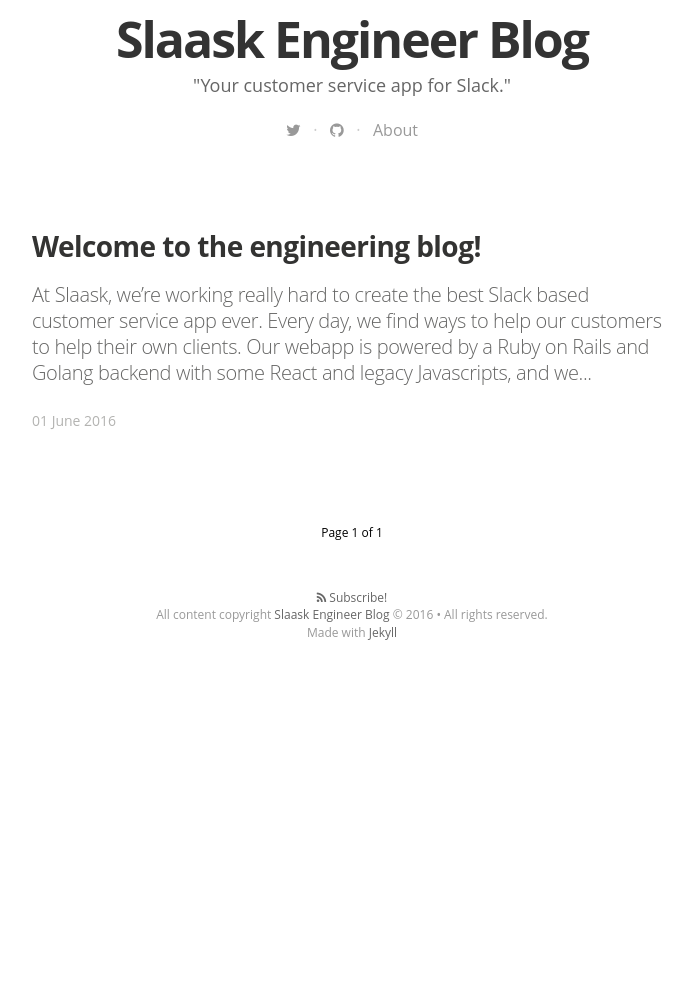
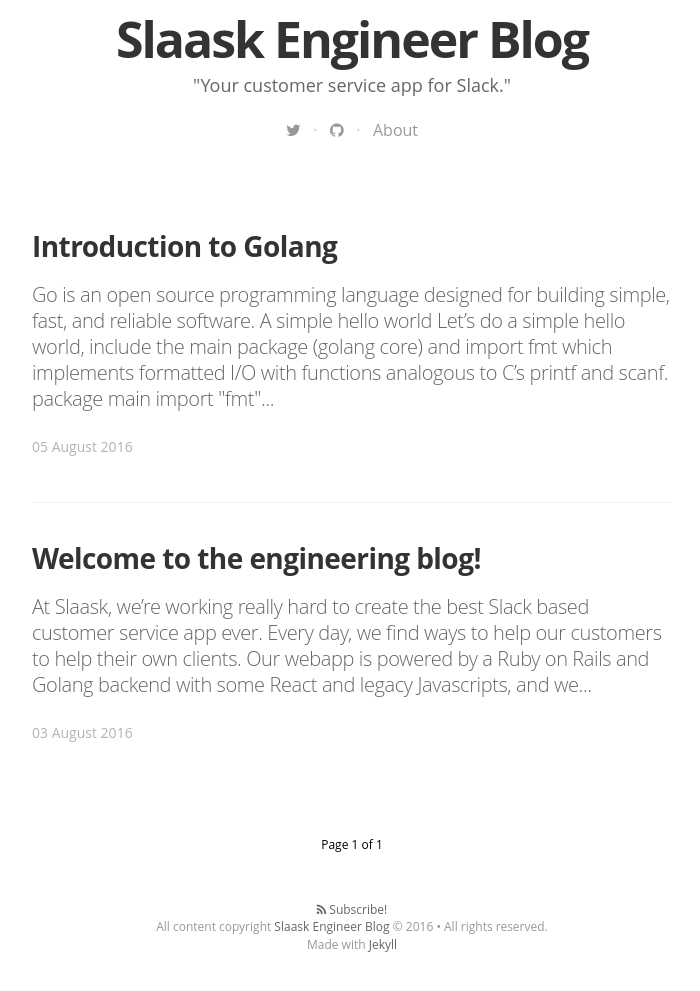
Before and after one commit to slaaskhq/nerds, a Jekyll site: the page built from index.html, in a window 1280 px wide, cut to the strip 220-1221 px from the top of the page. Shown: the top 991 px of the strip, without its empty margins (288-988 px from the left). Built offline with Jekyll 4.4.1, drawn with Linux system fonts in a browser that asks for light colours; nearby versions of some CDN libraries; some web fonts are replaced; the list of posts is cut into pages by our own code; before the commit the page ends 910 px from its top, so only the background shows below that; part of the change alters nothing that is shown.

Commit message:
Add golang blogpost

````diff
--- a/_posts/2016-08-03-welcome-to-the-engineering-blog.markdown
+++ b/_posts/2016-08-03-welcome-to-the-engineering-blog.markdown
@@ -1,7 +1,7 @@
 ---
 layout: post
 title:  "Welcome to the engineering blog!"
-date:   2016-06-01 07:15:00
+date:   2016-08-03 07:15:00
 tags:
 image:
 author_name: "Rémi Delhaye"
--- /dev/null
+++ b/_posts/2016-08-05-introduction-to-goland.markdown
@@ -0,0 +1,265 @@
+---
+layout: post
+title:  "Introduction to Golang"
+date:   2016-08-05 14:28:00
+tags:
+image:
+author_name: "Rémi Delhaye"
+author_image: https://slaask.com/team/remi.jpg
+author_bio: Slaask, Inc. CTO
+---
+
+> Go is an open source programming language designed for building simple, fast, and reliable software.
+
+# A simple hello world
+
+Let's do a simple hello world, include the `main` package (golang core) and import [`fmt`](https://golang.org/pkg/fmt/) which implements formatted I/O with functions analogous to C's printf and scanf.
+
+```go
+package main
+
+
+import "fmt"
+
+func main() {
+    fmt.Println("hello world")
+}
+
+```
+
+There is two ways to execute this go code, the first one is simply call the `go run` command like that:
+
+```bash
+$ go run hello-world.go
+
+```
+
+Sometimes we’ll want to build our programs into binaries. We can do this using `go build`, and simply execute it.
+
+```bash
+$ go build hello-world.go
+$ ./hello-world
+
+```
+
+# Values
+
+```go
+package main
+
+
+import "fmt"
+
+func main() {
+    // Strings, which can be added together with +.
+    fmt.Println("Remi" + " Delhaye")
+
+    // Integers and floats.
+    fmt.Println("1+1 = ", 1+1)
+    fmt.Println("7.0/3.0 = ", 7.0/3.0)
+
+    // Booleans, with boolean operators as you’d expect.
+    fmt.Println(true && false)
+    fmt.Println(true || false)
+    fmt.Println(!true)
+}
+
+```
+
+#### output:
+
+```bash
+$ go run values.go
+Remi Delhaye
+1+1 = 2
+7.0/3.0 = 2.3333333333333335
+false
+true
+false
+
+```
+
+# Variables
+
+```go
+package main
+
+
+import "fmt"
+
+func main() {
+    // var declares 1 or more variables.
+    var a string = "initial"
+    fmt.Println(a)
+
+    // You can declare multiple variables at once.
+    var b, c int = 1, 2
+    fmt.Println(b, c)
+
+    // Go will infer the type of initialized variables.
+    var d = true
+    fmt.Println(d)
+
+    // Variables declared without a corresponding initialization are zero-valued. For example, the zero value for an int is 0.
+    var e int
+    fmt.Println(e)
+
+    // The := syntax is shorthand for declaring and initializing a variable, e.g. for var f string = "short" in this case.
+    f := "short"
+    fmt.Println(f)
+}
+
+```
+
+#### output:
+
+```bash
+$ go run variables.go
+initial
+1 2
+true
+0
+short
+
+```
+
+# For statement
+
+```go
+package main
+
+
+import "fmt"
+
+func main() {
+    // The most basic type, with a single condition.
+    i := 1
+    for i <= 3 {
+        fmt.Println(i)
+        i = i + 1
+    }
+
+    // A classic initial/condition/after for loop.
+    for j := 7; j <= 9; j++ {
+        fmt.Println(j)
+    }
+
+    // for without a condition will loop repeatedly until you break out of the loop or return from the enclosing function.
+    for {
+        fmt.Println("loop")
+        break
+    }
+}
+
+```
+
+#### output:
+
+```bash
+$ go run for.go
+1
+2
+3
+7
+8
+9
+loop
+
+```
+
+# If/Else statement
+
+```go
+package main
+
+
+import "fmt"
+
+func main() {
+    // Here’s a basic example.
+    if 7%2 == 0 {
+        fmt.Println("7 is even")
+    } else {
+        fmt.Println("7 is odd")
+    }
+
+    // You can have an if statement without an else.
+    if 8%4 == 0 {
+        fmt.Println("8 is divisible by 4")
+    }
+
+    // A statement can precede conditionals; any variables declared in this statement are available in all branches.
+    if num := 9; num < 0 {
+        fmt.Println(num, "is negative")
+    } else if num < 10 {
+        fmt.Println(num, "has 1 digit")
+    } else {
+        fmt.Println(num, "has multiple digits")
+    }
+}
+
+```
+
+> Note that you don’t need parentheses around conditions in Go, but that the braces are required.
+
+#### output:
+
+```bash
+$ go run ifelse.go
+7 is odd
+8 is divisible by 4
+9 has 1 digit
+
+```
+
+# Arrays
+
+```go
+package main
+
+
+import "fmt"
+
+func main() {
+    // Here we create an array a that will hold exactly 5 ints. The type of elements and length are both part of the array’s type. By default an array is zero-valued, which for ints means 0s.
+    var a [5]int
+    fmt.Println("emp:", a)
+
+    // We can set a value at an index using the array[index] = value syntax, and get a value with array[index].
+    a[4] = 100
+    fmt.Println("set:", a)
+    fmt.Println("get:", a[4])
+
+    // The builtin len returns the length of an array.
+    fmt.Println("len:", len(a))
+
+    // Use this syntax to declare and initialize an array in one line.
+    b := [5]int{1, 2, 3, 4, 5}
+    fmt.Println("dcl:", b)
+
+    // Array types are one-dimensional, but you can compose types to build multi-dimensional data structures.
+    var twoD [2][3]int
+    for i := 0; i < 2; i++ {
+        for j := 0; j < 3; j++ {
+            twoD[i][j] = i + j
+        }
+    }
+    fmt.Println("2d: ", twoD)
+}
+
+```
+
+> Note that arrays appear in the form [v1 v2 v3 ...] when printed with fmt.Println.
+
+#### output:
+
+```bash
+$ go run arrays.go
+emp: [0 0 0 0 0]
+set: [0 0 0 0 100]
+get: 100
+len: 5
+dcl: [1 2 3 4 5]
+2d:  [[0 1 2] [1 2 3]]
+
+```
````
